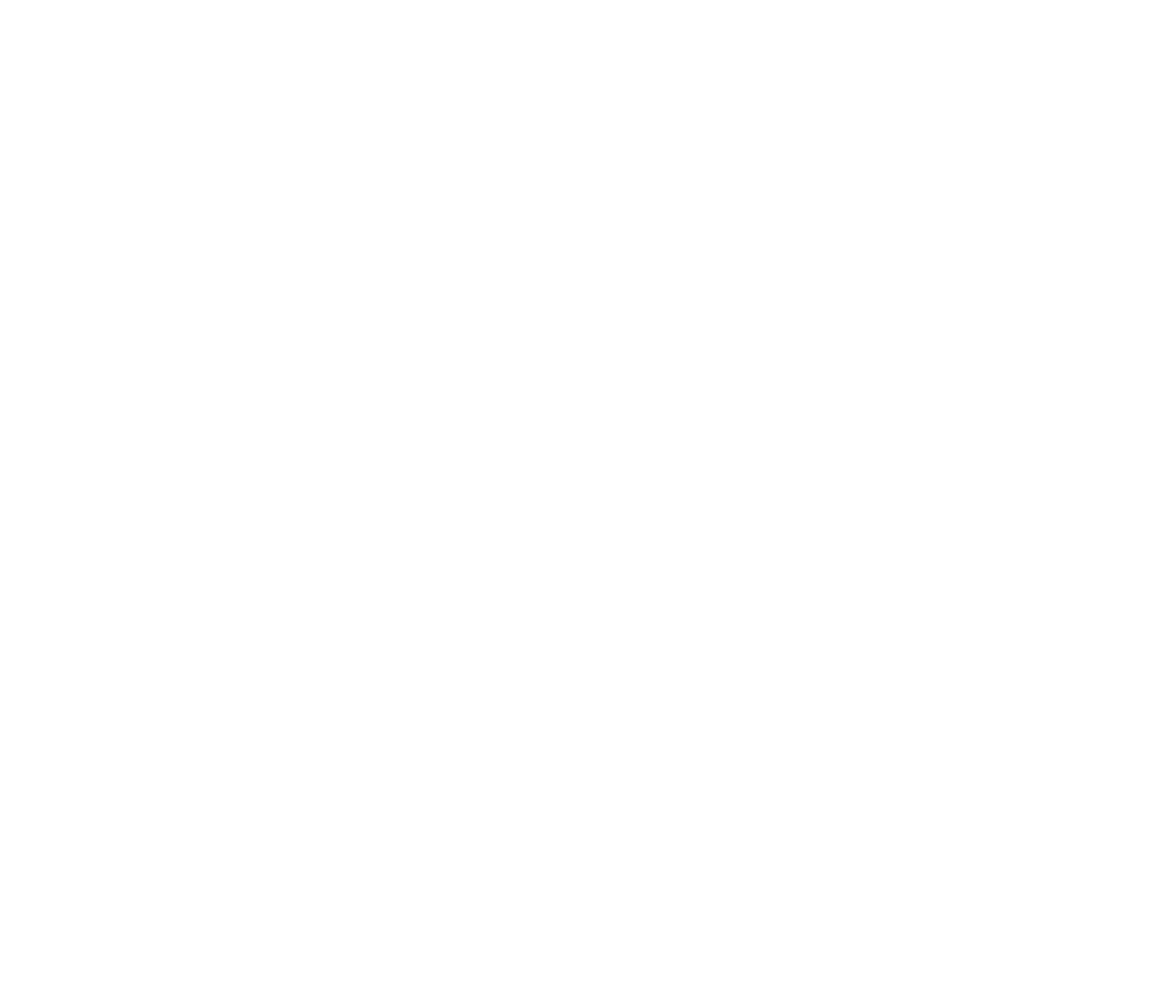
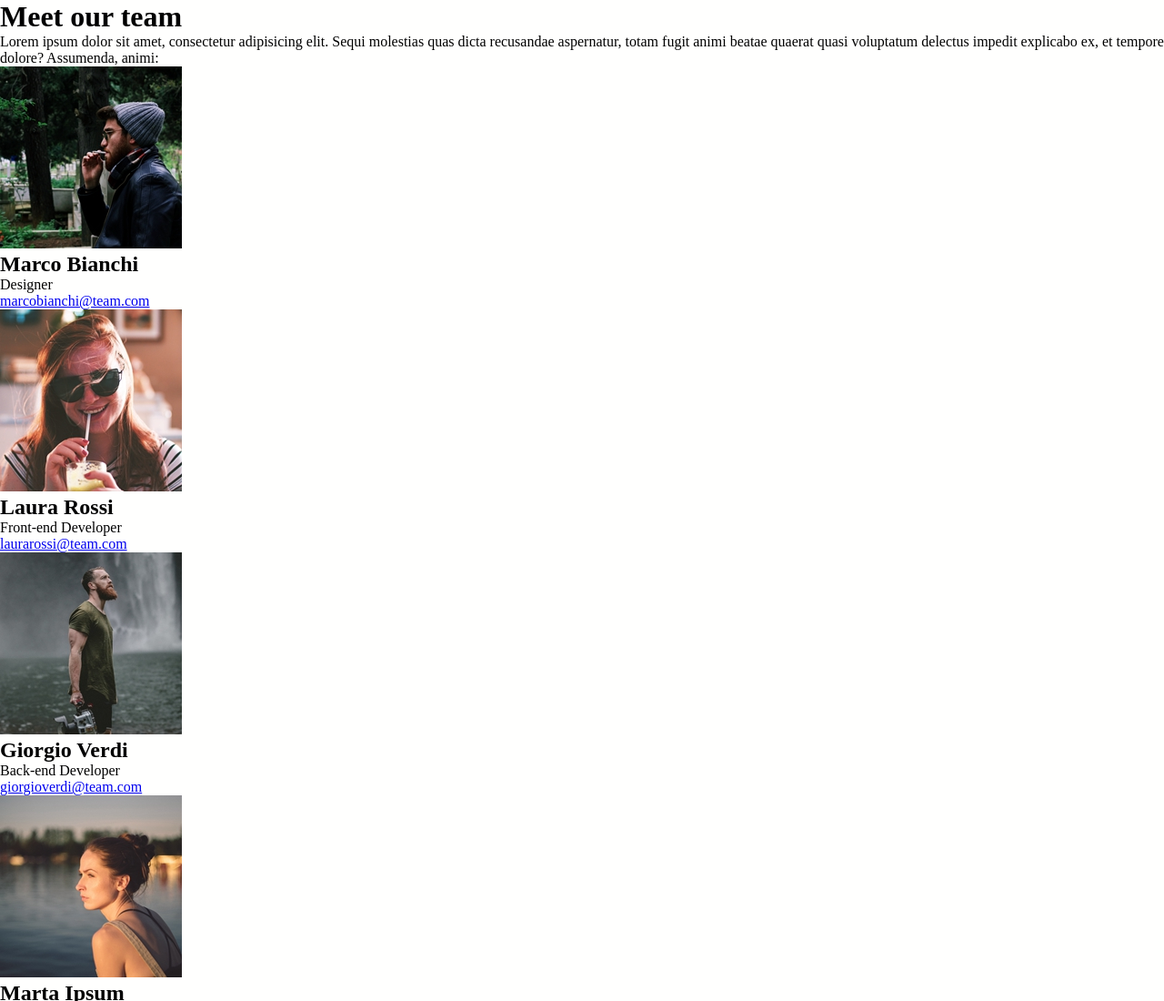
Before and after one commit to gppndr/html-css-float-cards, a plain HTML site: page index.html in a window 1280 px wide. Shown: the top 1100 px of the page at 91% size. Before the commit the page ends 800 px from the top, so only its background shows below. Drawn offline with Linux system fonts and the light colour scheme.

Commit message:
add html structure/ starting css common rules

```diff
--- a/assets/css/style.css
+++ b/assets/css/style.css
@@ -1,5 +1,22 @@
+/* color palette */
+:root {
+--card-bg: #151925;
+--title: #E53170;
+--site-bg: #FFFFFE;
+}
+/* common rules */
 * {
   margin: 0;
   padding: 0;
   box-sizing: border-box;
 }
+
+body {
+    background-color: var(--site-bg);
+}
+
+.clearfix::after {
+    content: "";
+    display: table;
+    clear: both;
+}
--- a/index.html
+++ b/index.html
@@ -10,6 +10,67 @@
 </head>
 
 <body>
+    <header class="site_header">
+        <h1>Meet our team</h1>
+        <p>Lorem ipsum dolor sit amet, consectetur adipisicing elit. Sequi molestias quas dicta recusandae aspernatur, totam fugit animi beatae quaerat
+            quasi voluptatum delectus impedit explicabo ex, et tempore dolore? Assumenda, animi:</p>
+    </header>
+    <!-- /.site_header -->
+    <main class="site_main">
+        <div class="container">
+            <div class="row clearfix">
+                <div class="cards">
+                    <img src="./assets/img/male1.png" alt="Marco Bianchi">
+                    <h2>Marco Bianchi</h2>
+                    <p>Designer</p>
+                    <a href="mailto:">marcobianchi@team.com</a>
+                </div>
+            </div>
+            <div class="row clearfix">
+                <div class="cards">
+                    <img src="./assets/img/female1.png" alt="Laura Rossi">
+                    <h2>Laura Rossi</h2>
+                    <p>Front-end Developer</p>
+                    <a href="mailto:">laurarossi@team.com</a>
+                </div>
+            </div>
+            <div class="row clearfix">
+                <div class="cards">
+                    <img src="./assets/img/male2.png" alt="Giorgio Verdi">
+                    <h2>Giorgio Verdi</h2>
+                    <p>Back-end Developer</p>
+                    <a href="mailto:">giorgioverdi@team.com</a>
+                </div>
+            </div>
+            <div class="row clearfix">
+                <div class="cards">
+                    <img src="./assets/img/female2.png" alt="Marta Ipsum">
+                    <h2>Marta Ipsum</h2>
+                    <p>SEO Specialist</p>
+                    <a href="mailto:">martaipsum@team.com</a>
+                </div>
+            </div>
+            <div class="row clearfix">
+                <div class="cards">
+                    <img src="./assets/img/male3.png" alt="Roberto Lorem">
+                    <h2>Roberto Lorem</h2>
+                    <p>Project Manager </p>
+                    <a href="mailto:">robertolorem@team.com</a>
+                </div>
+            </div>
+            <div class="row clearfix">
+                <div class="cards">
+                    <img src="./assets/img/female3.png" alt="Daniela Amet">
+                    <h2>Daniela Amet</h2>
+                    <p>Analyst</p>
+                    <a href="mailto:">danielaamet@team.com</a>
+                </div>
+            </div>
+        </div>
+    </main>
+    <!-- /.site_main -->
+    <footer class="site_footer"></footer>
+    <!-- /.site_footer -->
 
 </body>
 
```
